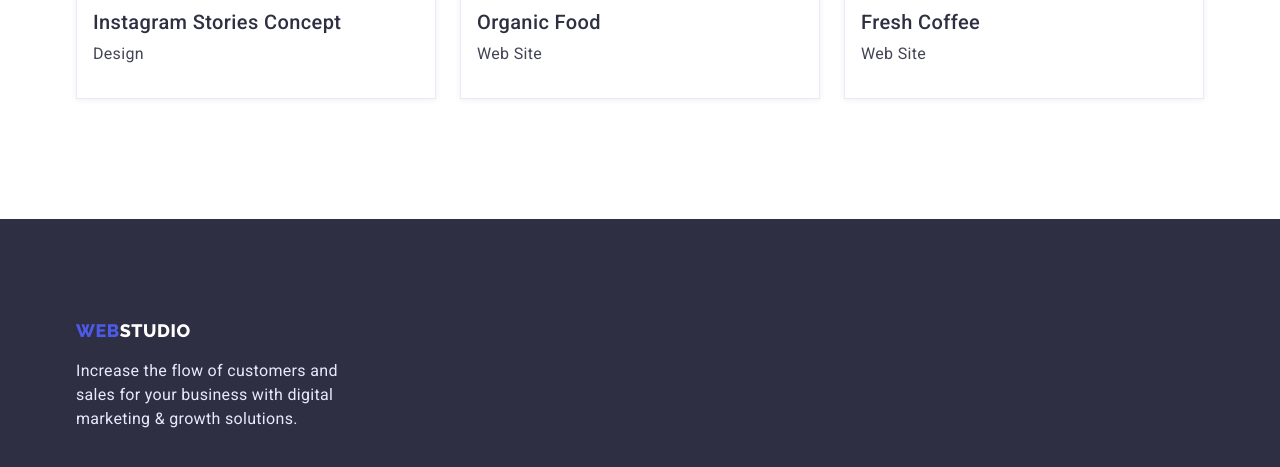
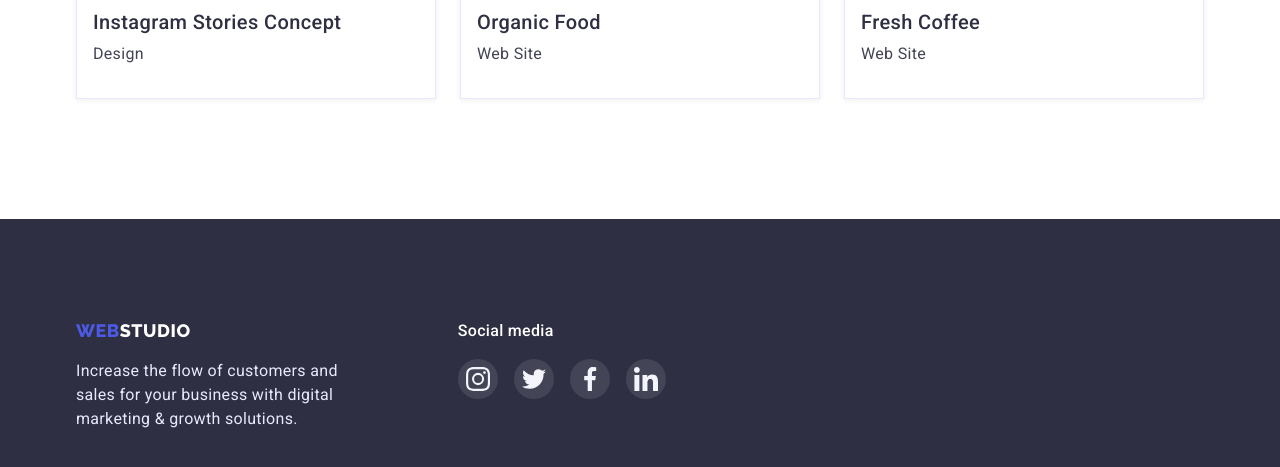
Before and after one commit to Katerina-KEA/goit-markup-hw-04, a plain HTML site: page portfolio.html in a window 1280 px wide. Shown: the part 1551-2018 px from the top of the page. Drawn offline with nearby package versions, Linux system fonts and the light colour scheme.

Commit message:
added-flex-container
display: flex;

```diff
--- a/css/styles.css
+++ b/css/styles.css
@@ -494,6 +494,10 @@ body {
   color: var(--button-border);
 }
 /* --------------------------------------------second container for social-media--------- */
+.flex-container {
+  display: flex;
+}
+
 .footer-content-social {
   margin-left: 120px;
 }
--- a/portfolio.html
+++ b/portfolio.html
@@ -222,7 +222,8 @@
     </main>
     <!-- Footer section-->
      <footer class="footer-logo-section">
-      <div class="container">
+      <div class="container flex-container">
+        <div class="footer-content-primary">
         <a
           class="logo second-logo"
           href="./index.html"
@@ -234,6 +235,44 @@
           sales for your business with digital <br />
           marketing & growth solutions.
         </p>
+        </div>
+        <div class="footer-content-social">
+          <p class="footer-social-text">Social media</p>
+          <ul class="footer-social-list">
+          <li class="footer-social-item">
+              <a href="footer-social-icon-box">
+                <svg class="footer-social-icon" width="24" height="24">
+                  <use href="./images/icons.svg#icon-instagram-2-1">
+                  </use>
+                </svg>
+              </a>
+            </li>
+            <li class="footer-social-item">
+              <a href="footer-social-icon-box">
+                <svg class="footer-social-icon" width="24" height="24">
+                  <use href="./images/icons.svg#icon-twitter-1-1">
+                  </use>
+                </svg>
+              </a>
+            </li>
+            <li class="footer-social-item">
+              <a href="footer-social-icon-box">
+                <svg class="footer-social-icon" width="24" height="24">
+                  <use href="./images/icons.svg#icon-facebook-1-1">
+                  </use>
+                </svg>
+              </a>
+            </li>
+            <li class="footer-social-item">
+              <a href="footer-social-icon-box">
+                <svg class="footer-social-icon" width="24" height="24">
+                  <use href="./images/icons.svg#icon-linkedin-1-1">
+                  </use>
+                </svg>
+              </a>
+            </li>
+          </ul>
+        </div>
       </div>
     </footer>
   </body>
```
Also changed, not shown: index.html (+1 -1 lines).
